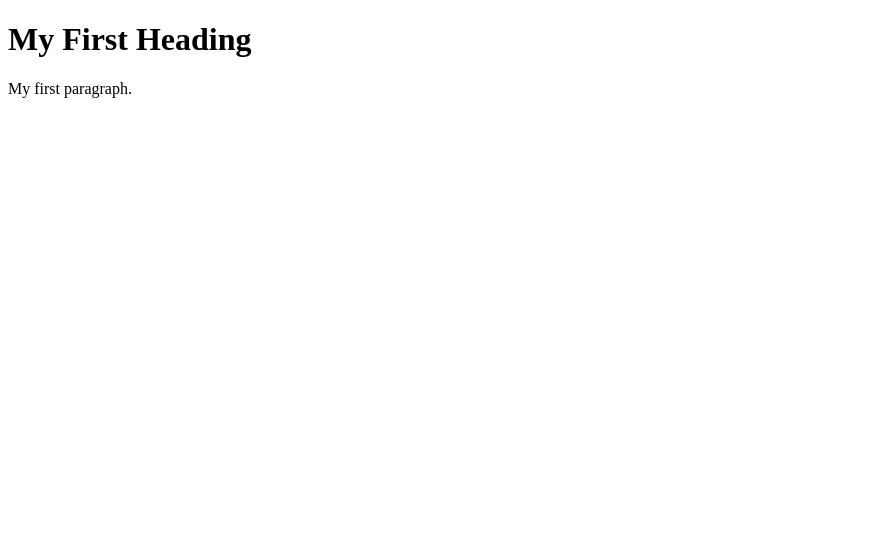
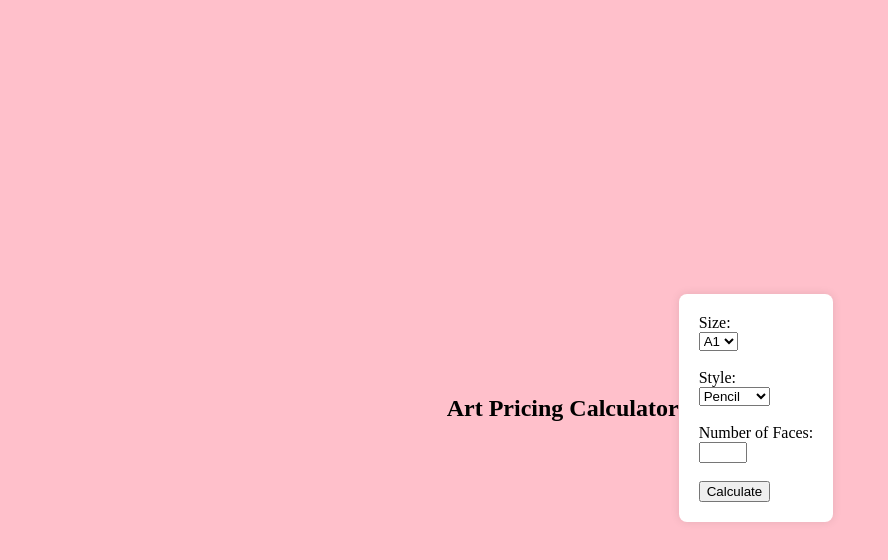
Before and after one commit to vijisha-vigneshwaran/vijisha-vigneshwaran.github.io, a plain HTML site: page index.html in a window 1280 px wide. Shown: the whole page, without its empty margins (0-888 px from the left). Drawn offline with Linux system fonts and the light colour scheme.

Commit message:
added initial code

```diff
--- a/index.html
+++ b/index.html
@@ -1,9 +1,48 @@
 <!DOCTYPE html>
 <html>
+
+<head><style>
+    body {
+      display: flex;
+      justify-content: center;
+      align-items: center;
+      height: 100vh;
+      background-color: pink;
+    }
+
+    form {
+      background: #fff;
+      padding: 20px;
+      border-radius: 8px;
+      box-shadow: 0px 0px 10px rgba(0, 0, 0, 0.1);
+    }
+    </style></head>
 <body>
 
-<h1>My First Heading</h1>
-<p>My first paragraph.</p>
+<h2>Art Pricing Calculator</h2>
+
+<form>
+  <label for="size">Size:</label><br>
+  <select id="size" name="size">
+    <option value="A2">A1</option>
+    <option value="A2">A2</option>
+    <option value="A3">A3</option>
+    <option value="A4">A4</option>
+    <option value="A2">A5</option>
+  </select>
+  <br><br>
+  <label for="style">Style:</label><br>
+  <select id="style" name="style">
+    <option value="Pencil">Pencil</option>
+    <option value="Digital">Digital</option>
+    <option value="Painting">Painting</option>
+  </select>
+  <br><br>
+  <label for="faces">Number of Faces:</label><br>
+  <input type="number" id="faces" name="faces" min="1" max="9">
+  <br><br>
+  <input type="submit" value="Calculate">
+</form>
 
 </body>
 </html>
```
